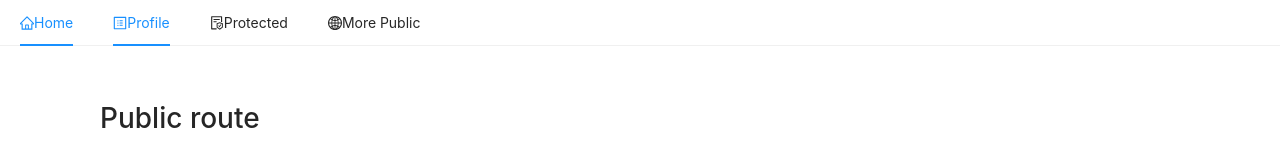
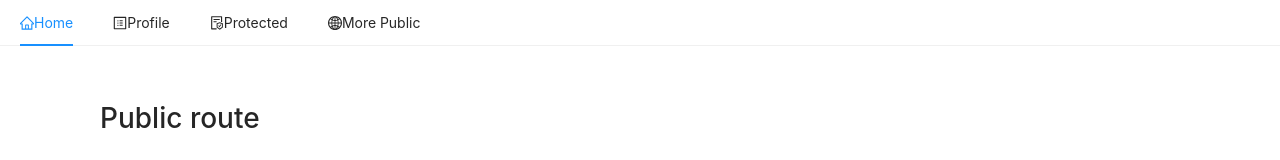
Before and after one commit to jlemke/basic-authentication, a React (Create React App) app: page /profile in a window 1280 px wide. Shown: the top 160 px of the page. Built offline with nearby package versions, Linux system fonts and the light colour scheme; no server answers; what aws-amplify would draw is missing.

Commit message:
Changed Nav to use useLocation
Removed props from Nav component, and reflected change in Router.js

```diff
--- a/src/Nav.js
+++ b/src/Nav.js
@@ -1,5 +1,5 @@
 import React from 'react';
-import { Link } from 'react-router-dom';
+import { Link, useLocation } from 'react-router-dom';
 import { Menu } from 'antd';
 import {
   HomeOutlined,
@@ -9,13 +9,18 @@ import {
 } from '@ant-design/icons';
 
 
-const Nav = ({ current }) => {
+const Nav = () => {
 
+  const location = useLocation();
+  const splitLocation = location.pathname.split('/');
+  const key = splitLocation[1] && splitLocation[1].length > 0
+    ? splitLocation[1]
+    : 'home';
 
   return (
     <div>
       <Menu
-        selectedKeys={[current]}
+        selectedKeys={[key]}
         mode="horizontal"
       >
         <Menu.Item
--- a/src/Router.js
+++ b/src/Router.js
@@ -16,33 +16,10 @@ import MorePublic from './MorePublic';
 
 const Router = () => {
 
-  const [current, setCurrent] = useState('home');
-
-  useEffect(
-    () => {
-      setRoute();
-      window.addEventListener('hashchange', setRoute);
-
-      // Return a cleanup function
-      return () => window.removeEventListener('hashchange', setRoute);
-    }, []
-  );
-
-  const setRoute = () => {
-    const location = window.location.href.split('/');
-    const pathname = location[location.length-1];
-
-    // TODO fix setRoute, it's not getting called at all
-    console.log(pathname);
-    setCurrent(pathname ? pathname : 'home');
-  };
-
 
   return (
     <HashRouter>
-      <Nav
-        current={current}
-      />
+      <Nav />
       <Routes>
         <Route
           exact
```
Also changed, not shown: src/Protected.js (line endings or trailing spaces).
